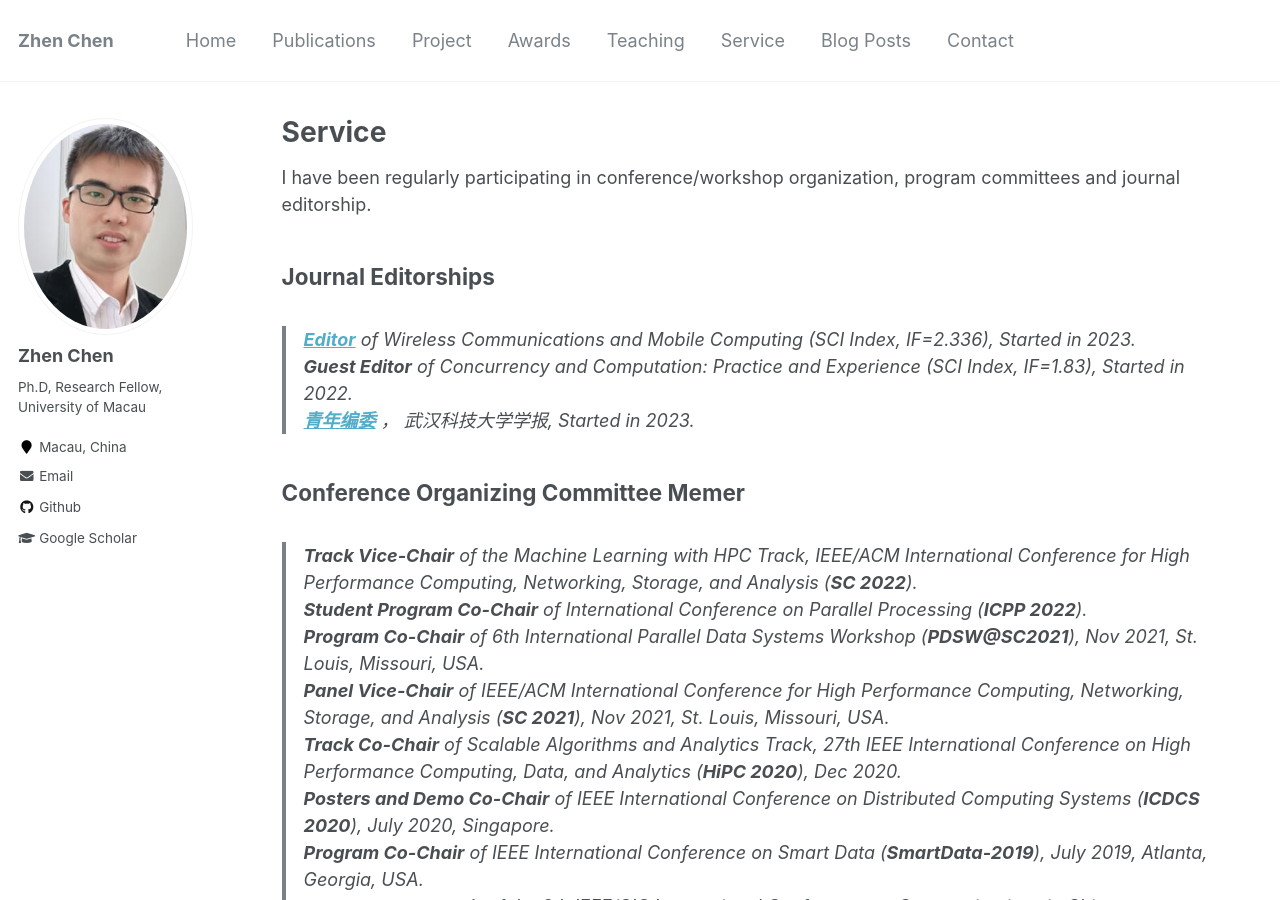
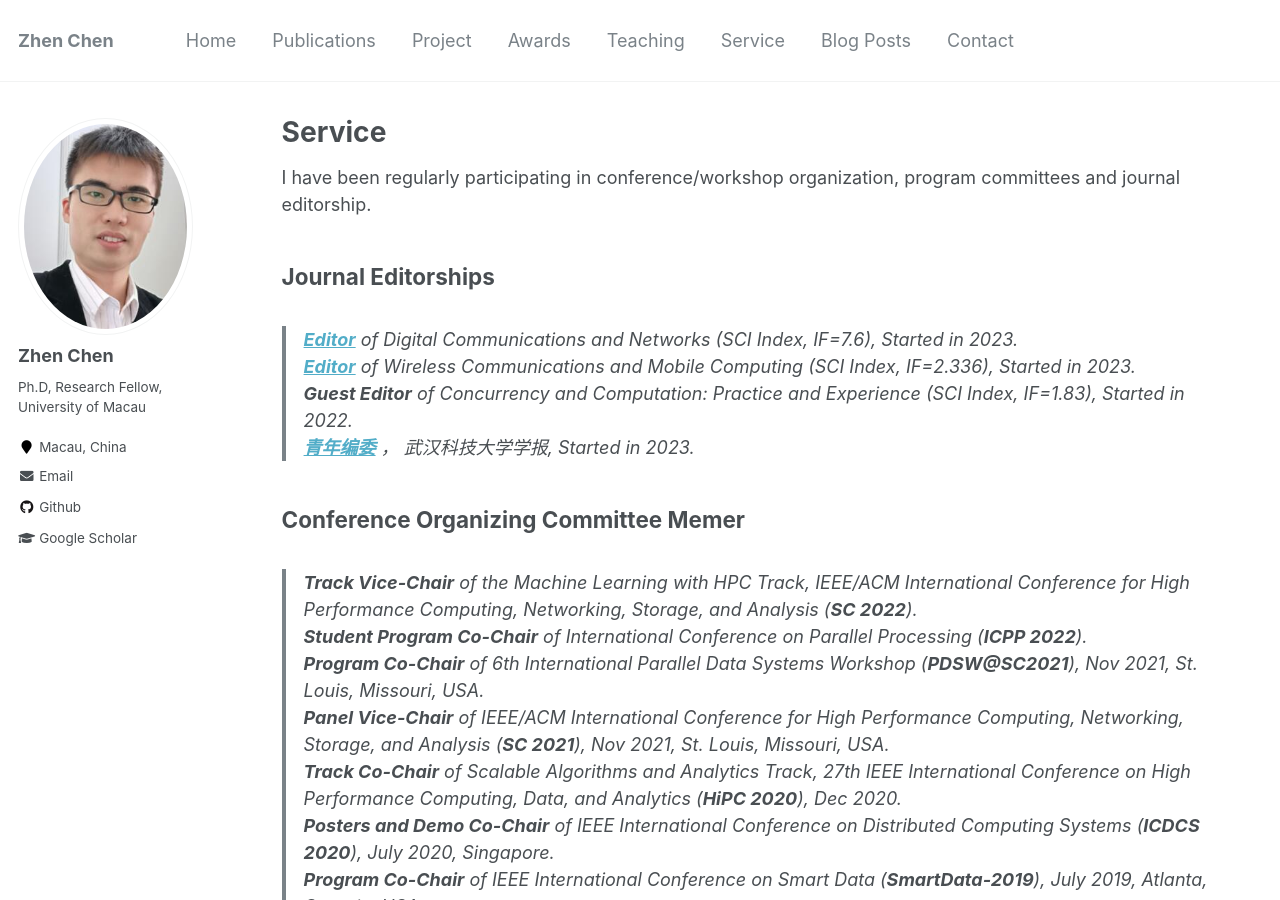
Before and after one commit to baile035/chenz_CV, a Jekyll site: the page built from _pages/service.md, in a window 1280 px wide and 900 px high. Built offline with Jekyll 4.4.1, drawn with Linux system fonts in a browser that asks for light colours.

Commit message:
Update service.md

```diff
--- a/_pages/service.md
+++ b/_pages/service.md
@@ -12,6 +12,7 @@ Journal Editorships
 
 
 
+> **<a href="https://www.keaipublishing.com/en/journals/digital-communications-and-networks/editorial-board/">Editor</a>** of Digital Communications and Networks (SCI Index, IF=7.6), Started in 2023.<br>
 > **<a href="https://www.hindawi.com/journals/wcmc/editors/">Editor</a>** of Wireless Communications and Mobile Computing (SCI Index, IF=2.336), Started in 2023.<br>
 <!--
 > **Associate Editor** of IEEE Transactions on Parallel and Distributed Systems (SCI Index, IF=2.69), Started in Jan 2022.<br>
```
